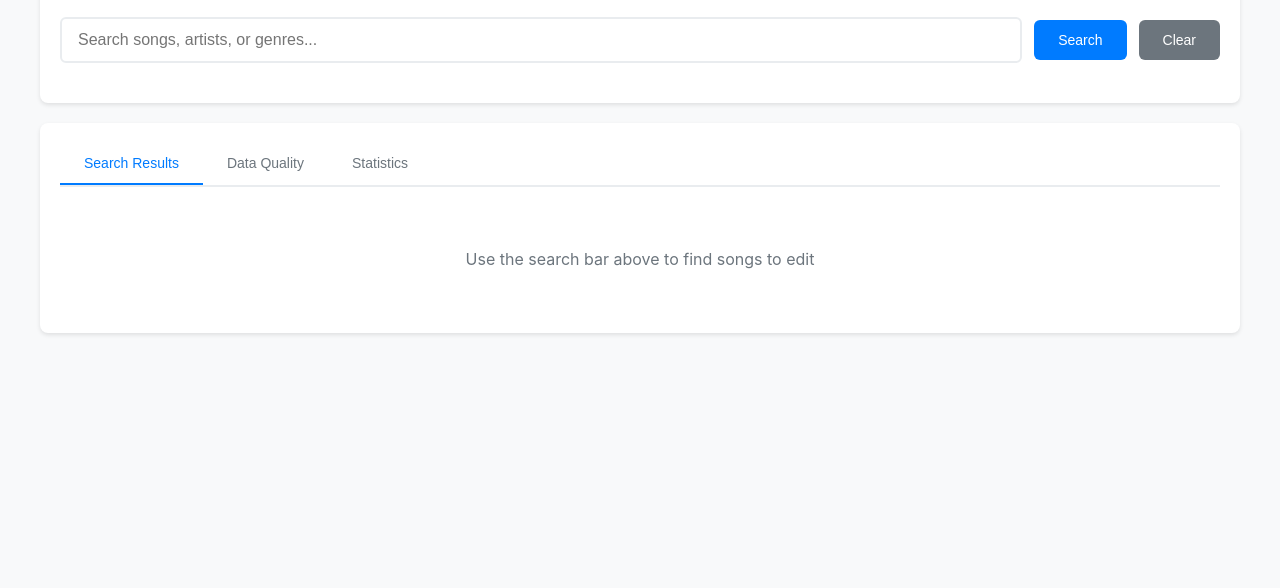
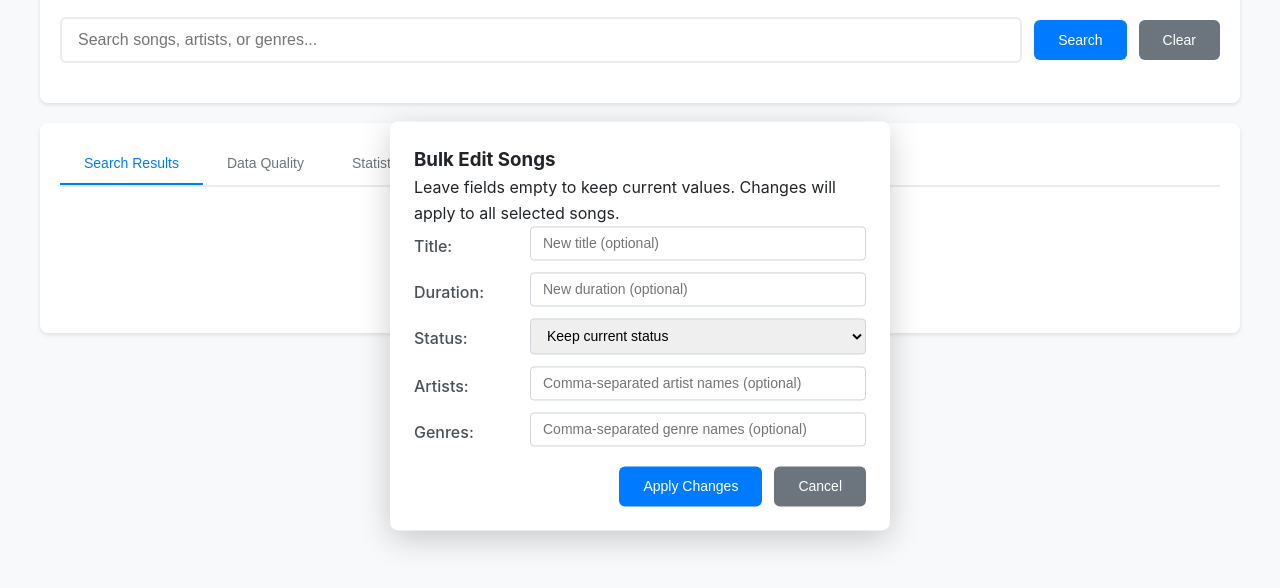
Before and after one commit to arpradio/db-edit, a website: page public/index.html in a window 1280 px wide. Shown: the part 74-662 px from the top of the page. Drawn offline with Linux system fonts and the light colour scheme; no server answers.

Commit message:
Update index.html

```diff
--- a/public/index.html
+++ b/public/index.html
@@ -110,7 +110,6 @@
         </div>
     </div>
 
-    <!-- Bulk Actions Modal -->
     <div id="bulkModal" class="modal">
         <div class="modal-content">
             <h3>Confirm Bulk Action</h3>
@@ -119,6 +118,119 @@
             <div class="modal-actions">
                 <button class="btn btn-danger" onclick="confirmBulkAction()" id="confirmBulkBtn">Confirm</button>
                 <button class="btn btn-secondary" onclick="closeBulkModal()">Cancel</button>
+            </div>
+        </div>
+    </div>
+
+    <div id="deleteConfirmModal" class="modal">
+        <div class="modal-content">
+            <h3>Confirm Deletion</h3>
+            <p id="deleteConfirmText">Are you sure you want to delete this item?</p>
+            <div class="modal-actions">
+                <button class="btn btn-danger" onclick="confirmDelete()" id="confirmDeleteBtn">Delete</button>
+                <button class="btn btn-secondary" onclick="closeDeleteModal()">Cancel</button>
+            </div>
+        </div>
+    </div>
+
+    <div id="bulkEditModal" class="modal">
+        <div class="modal-content">
+            <h3>Bulk Edit Songs</h3>
+            <p>Leave fields empty to keep current values. Changes will apply to all selected songs.</p>
+
+            <div class="metadata-row">
+                <span class="metadata-label">Title:</span>
+                <div class="metadata-value">
+                    <input type="text" id="bulkTitle" class="editable-field" placeholder="New title (optional)">
+                </div>
+            </div>
+
+            <div class="metadata-row">
+                <span class="metadata-label">Duration:</span>
+                <div class="metadata-value">
+                    <input type="text" id="bulkDuration" class="editable-field" placeholder="New duration (optional)">
+                </div>
+            </div>
+
+            <div class="metadata-row">
+                <span class="metadata-label">Status:</span>
+                <div class="metadata-value">
+                    <select id="bulkStatus" class="editable-field">
+                        <option value="">Keep current status</option>
+                        <option value="unverified">Unverified</option>
+                        <option value="verified">Verified</option>
+                        <option value="pending">Pending</option>
+                    </select>
+                </div>
+            </div>
+
+            <div class="metadata-row">
+                <span class="metadata-label">Artists:</span>
+                <div class="metadata-value">
+                    <input type="text" id="bulkArtists" class="editable-field" placeholder="Comma-separated artist names (optional)">
+                </div>
+            </div>
+
+            <div class="metadata-row">
+                <span class="metadata-label">Genres:</span>
+                <div class="metadata-value">
+                    <input type="text" id="bulkGenres" class="editable-field" placeholder="Comma-separated genre names (optional)">
+                </div>
+            </div>
+
+            <div class="modal-actions">
+                <button class="btn btn-primary" onclick="applyBulkChanges()">Apply Changes</button>
+                <button class="btn btn-secondary" onclick="closeBulkEditModal()">Cancel</button>
+            </div>
+        </div>
+    </div>
+        <div class="modal-content">
+            <h3>Bulk Edit Songs</h3>
+            <p>Leave fields empty to keep current values. Changes will apply to all selected songs.</p>
+
+            <div class="metadata-row">
+                <span class="metadata-label">Title:</span>
+                <div class="metadata-value">
+                    <input type="text" id="bulkTitle" class="editable-field" placeholder="New title (optional)">
+                </div>
+            </div>
+
+            <div class="metadata-row">
+                <span class="metadata-label">Duration:</span>
+                <div class="metadata-value">
+                    <input type="text" id="bulkDuration" class="editable-field" placeholder="New duration (optional)">
+                </div>
+            </div>
+
+            <div class="metadata-row">
+                <span class="metadata-label">Status:</span>
+                <div class="metadata-value">
+                    <select id="bulkStatus" class="editable-field">
+                        <option value="">Keep current status</option>
+                        <option value="unverified">Unverified</option>
+                        <option value="verified">Verified</option>
+                        <option value="pending">Pending</option>
+                    </select>
+                </div>
+            </div>
+
+            <div class="metadata-row">
+                <span class="metadata-label">Artists:</span>
+                <div class="metadata-value">
+                    <input type="text" id="bulkArtists" class="editable-field" placeholder="Comma-separated artist names (optional)">
+                </div>
+            </div>
+
+            <div class="metadata-row">
+                <span class="metadata-label">Genres:</span>
+                <div class="metadata-value">
+                    <input type="text" id="bulkGenres" class="editable-field" placeholder="Comma-separated genre names (optional)">
+                </div>
+            </div>
+
+            <div class="modal-actions">
+                <button class="btn btn-primary" onclick="applyBulkChanges()">Apply Changes</button>
+                <button class="btn btn-secondary" onclick="closeBulkEditModal()">Cancel</button>
             </div>
         </div>
     </div>
```
